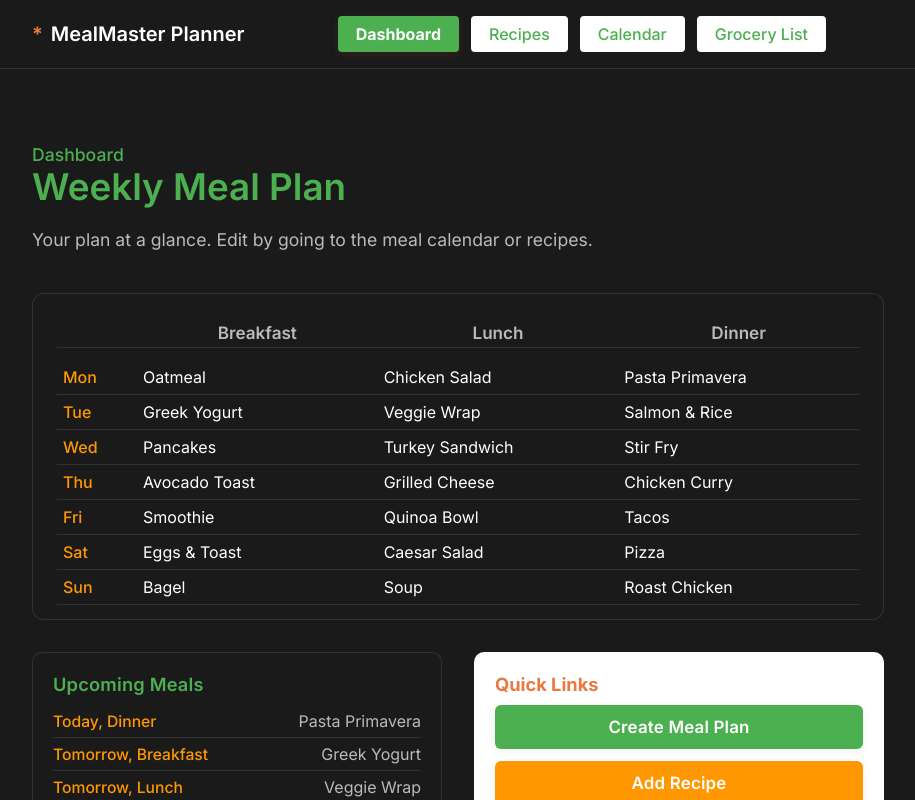
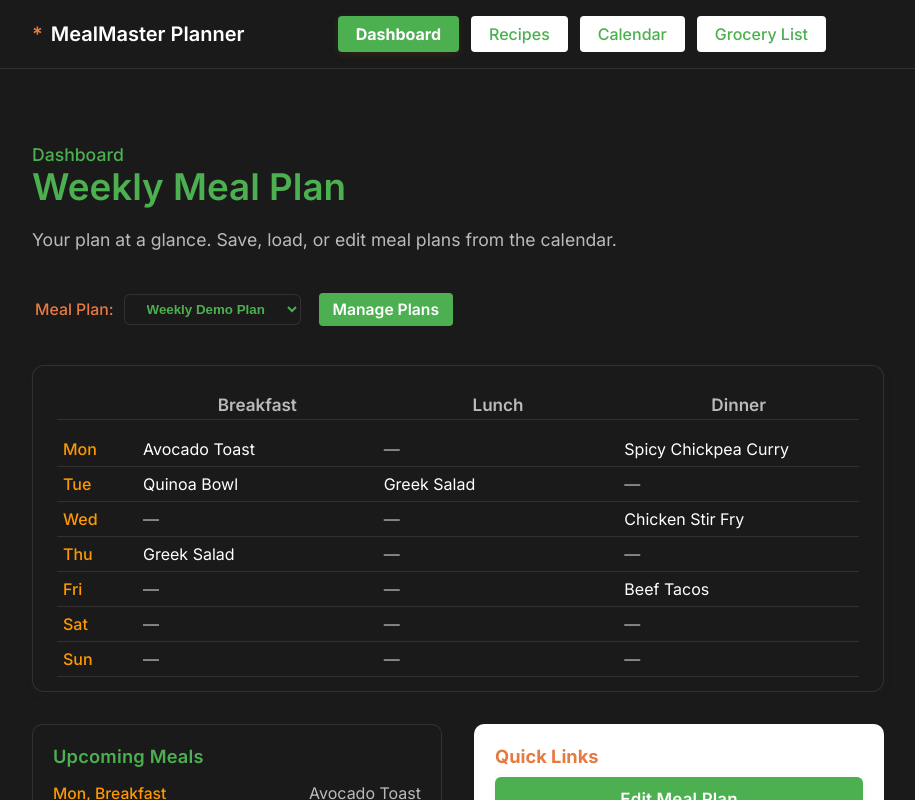
Before and after one commit to Workflow-Manager-admin/mealmaster-planner-24759-83a81f90, a React (Create React App) app in the folder mealplanner_app/: page / in a window 1280 px wide. Shown: the top 800 px of the page, without its empty margins (182-1097 px from the left). Built offline with nearby package versions, Linux system fonts and the light colour scheme; the HTML template or start-up script is replaced by a standard one.

Commit message:
Auto-commit: Changes as of 2025-05-29T07:46:52.028198+00:00

```diff
--- a/mealplanner_app/src/components/Dashboard.js
+++ b/mealplanner_app/src/components/Dashboard.js
@@ -1,35 +1,98 @@
-import React, { useState } from 'react';
+import React, { useState, useEffect } from 'react';
 
 // PUBLIC_INTERFACE
 /**
  * Dashboard component
- * Shows user's weekly meal plan summary (mock data), upcoming meals, and quick links to core app functions.
- * Modern KAVIA colors, minimal grid style, full fit with App layout and theme.
+ * Shows the user's current meal plan summary using saved plans from localStorage.
+ * Lets users quickly switch plans or jump to edit/grocery list, and shows upcoming meals.
  */
 function Dashboard() {
-  // Mock week meal plan data
   const weekDays = ['Mon', 'Tue', 'Wed', 'Thu', 'Fri', 'Sat', 'Sun'];
-  const mockMealPlan = [
-    { day: 'Mon', breakfast: 'Oatmeal', lunch: 'Chicken Salad', dinner: 'Pasta Primavera' },
-    { day: 'Tue', breakfast: 'Greek Yogurt', lunch: 'Veggie Wrap', dinner: 'Salmon & Rice' },
-    { day: 'Wed', breakfast: 'Pancakes', lunch: 'Turkey Sandwich', dinner: 'Stir Fry' },
-    { day: 'Thu', breakfast: 'Avocado Toast', lunch: 'Grilled Cheese', dinner: 'Chicken Curry' },
-    { day: 'Fri', breakfast: 'Smoothie', lunch: 'Quinoa Bowl', dinner: 'Tacos' },
-    { day: 'Sat', breakfast: 'Eggs & Toast', lunch: 'Caesar Salad', dinner: 'Pizza' },
-    { day: 'Sun', breakfast: 'Bagel', lunch: 'Soup', dinner: 'Roast Chicken' }
+  const mealTypes = ['Breakfast', 'Lunch', 'Dinner'];
+
+  // Recipes must match mock IDs as used in MealCalendar/GroceryList
+  const mockRecipes = [
+    { id: 1, title: 'Avocado Toast' },
+    { id: 2, title: 'Chicken Stir Fry' },
+    { id: 3, title: 'Beef Tacos' },
+    { id: 4, title: 'Quinoa Bowl' },
+    { id: 5, title: 'Greek Salad' },
+    { id: 6, title: 'Spicy Chickpea Curry' }
   ];
 
-  // Mock upcoming meals list
-  const mockUpcomingMeals = [
-    { when: 'Today, Dinner', meal: 'Pasta Primavera' },
-    { when: 'Tomorrow, Breakfast', meal: 'Greek Yogurt' },
-    { when: 'Tomorrow, Lunch', meal: 'Veggie Wrap' },
-    { when: 'Tomorrow, Dinner', meal: 'Salmon & Rice' }
-  ];
+  // -- Plan management logic, parallel to MealCalendar --
+  function getStoredPlans() {
+    try {
+      return JSON.parse(localStorage.getItem('mm_mealplans')) || [];
+    } catch { return []; }
+  }
+  function storePlans(plans) {
+    localStorage.setItem('mm_mealplans', JSON.stringify(plans));
+  }
+  // Default if none stored yet
+  const defaultPlan = {
+    id: 1,
+    name: "Weekly Demo Plan",
+    plan: {
+      Mon: { Breakfast: 1, Lunch: null, Dinner: 6 },
+      Tue: { Breakfast: 4, Lunch: 5, Dinner: null },
+      Wed: { Breakfast: null, Lunch: null, Dinner: 2 },
+      Thu: { Breakfast: 5, Lunch: null, Dinner: null },
+      Fri: { Breakfast: null, Lunch: null, Dinner: 3 },
+      Sat: { Breakfast: null, Lunch: null, Dinner: null },
+      Sun: { Breakfast: null, Lunch: null, Dinner: null }
+    }
+  };
+
+  const [savedPlans, setSavedPlans] = useState(() => {
+    const plans = getStoredPlans();
+    return plans.length ? plans : [defaultPlan];
+  });
+  const [selectedPlanId, setSelectedPlanId] = useState(() => savedPlans[0]?.id || 1);
+
+  // Update when storage changes (or after editing in other tabs/views)
+  useEffect(() => {
+    const sync = () => {
+      const plans = getStoredPlans();
+      setSavedPlans(plans.length ? plans : [defaultPlan]);
+      if (!plans.find(p => p.id === selectedPlanId)) {
+        setSelectedPlanId(plans.length ? plans[0].id : 1);
+      }
+    };
+    window.addEventListener('storage', sync);
+    return () => window.removeEventListener('storage', sync);
+    // eslint-disable-next-line
+  }, [selectedPlanId]);
+
+  // Find current plan object
+  const currentPlanObj = savedPlans.find(p => p.id === selectedPlanId) || defaultPlan;
+  const mealPlan = currentPlanObj.plan;
+
+  // Compose grid for UI
+  function getRecipeTitle(recipeId) {
+    const rec = mockRecipes.find(r => r.id === recipeId);
+    return rec ? rec.title : '';
+  }
+
+  // Compose a summary of upcoming meals: today (pick first set day) and next three meals in order
+  function getUpcomingMeals() {
+    // Find the next (up to 4) non-empty meal slots from today (Mon..Sun). For demo, always start at "today" = Monday (better: use real date).
+    const flat = [];
+    for (let d = 0; d < weekDays.length; d++) {
+      const day = weekDays[d];
+      for (let mt = 0; mt < mealTypes.length; mt++) {
+        const label = `${day}, ${mealTypes[mt]}`;
+        const rid = mealPlan[day][mealTypes[mt]];
+        if (rid) flat.push({ when: label, meal: getRecipeTitle(rid) });
+      }
+    }
+    return flat.slice(0, 4);
+  }
+  const upcomingMeals = getUpcomingMeals();
 
   // Quick links config: { label, route, color }
   const quickLinks = [
-    { label: 'Create Meal Plan', route: '/calendar', color: 'var(--primary)' },
+    { label: 'Edit Meal Plan', route: '/calendar', color: 'var(--primary)' },
     { label: 'Add Recipe', route: '/recipes', color: 'var(--accent)' },
     { label: 'View Grocery List', route: '/grocery-list', color: 'var(--kavia-orange)' },
   ];
@@ -49,8 +112,40 @@ function Dashboard() {
           Weekly Meal Plan
         </h1>
         <p className="description" style={{ marginBottom: 0 }}>
-          Your plan at a glance. Edit by going to the meal calendar or recipes.
+          Your plan at a glance. Save, load, or edit meal plans from the calendar.
         </p>
+      </div>
+
+      {/* Plan selection bar */}
+      <div style={{
+        display: "flex", flexDirection: "row", gap: 10,
+        alignItems: "center", marginBottom: 7, marginLeft: 3
+      }}>
+        <label style={{ color: 'var(--kavia-orange)', fontWeight: 500, fontSize: '.99rem' }}>
+          Meal Plan:
+        </label>
+        <select
+          value={selectedPlanId}
+          style={{
+            border: `1px solid var(--border-color)`, borderRadius: 6, padding: "6px 18px",
+            background: "var(--kavia-dark)", color: "var(--primary)", fontWeight: 600
+          }}
+          onChange={e => setSelectedPlanId(Number(e.target.value))}
+        >
+          {savedPlans.map(p =>
+            <option value={p.id} key={p.id}>{p.name}</option>
+          )}
+        </select>
+        <a
+          href="/calendar"
+          className="btn"
+          style={{
+            background: 'var(--primary)', color: '#fff',
+            fontSize: '.98rem', fontWeight: 600, marginLeft: 8, padding: '7px 14px', textDecoration: 'none'
+          }}
+        >
+          Manage Plans
+        </a>
       </div>
 
       {/* Week meal plan summary grid */}
@@ -85,9 +180,9 @@ function Dashboard() {
             </div>
           ))}
         </div>
-        {mockMealPlan.map(row => (
+        {weekDays.map(day => (
           <div
-            key={row.day}
+            key={day}
             style={{
               display: 'flex',
               alignItems: 'stretch',
@@ -102,11 +197,17 @@ function Dashboard() {
               fontWeight: 500,
               color: 'var(--accent)'
             }}>
-              {row.day}
+              {day}
             </div>
-            <div style={{ flex: 1, padding: '7px 6px', fontWeight: 400 }}>{row.breakfast}</div>
-            <div style={{ flex: 1, padding: '7px 6px', fontWeight: 400 }}>{row.lunch}</div>
-            <div style={{ flex: 1, padding: '7px 6px', fontWeight: 400 }}>{row.dinner}</div>
+            <div style={{ flex: 1, padding: '7px 6px', fontWeight: 400 }}>
+              {mealPlan[day]?.Breakfast ? getRecipeTitle(mealPlan[day].Breakfast) : <span style={{ color: 'var(--text-secondary)' }}>—</span>}
+            </div>
+            <div style={{ flex: 1, padding: '7px 6px', fontWeight: 400 }}>
+              {mealPlan[day]?.Lunch ? getRecipeTitle(mealPlan[day].Lunch) : <span style={{ color: 'var(--text-secondary)' }}>—</span>}
+            </div>
+            <div style={{ flex: 1, padding: '7px 6px', fontWeight: 400 }}>
+              {mealPlan[day]?.Dinner ? getRecipeTitle(mealPlan[day].Dinner) : <span style={{ color: 'var(--text-secondary)' }}>—</span>}
+            </div>
           </div>
         ))}
       </div>
@@ -143,7 +244,8 @@ function Dashboard() {
           >
             Upcoming Meals
           </div>
-          {mockUpcomingMeals.map((um, idx) => (
+          {upcomingMeals.length
+            ? upcomingMeals.map((um, idx) => (
               <div
                 key={idx}
                 style={{
@@ -151,7 +253,7 @@ function Dashboard() {
                   alignItems: 'center',
                   justifyContent: 'space-between',
                   padding: '6px 0',
-                borderBottom: idx === mockUpcomingMeals.length - 1 ? 'none' : '1px solid var(--border-color)'
+                  borderBottom: idx === upcomingMeals.length - 1 ? 'none' : '1px solid var(--border-color)'
                 }}>
                 <span style={{
                   color: 'var(--accent)',
@@ -164,7 +266,11 @@ function Dashboard() {
                   fontWeight: 400
                 }}>{um.meal}</span>
               </div>
-          ))}
+            ))
+            : <div style={{ color: 'var(--text-secondary)', fontSize: '1.03rem', margin: '6px 0' }}>
+              No meals planned yet.
+            </div>
+          }
         </div>
 
         {/* Quick Links */}
```
Also changed, not shown: 2 other files (tests, documents, lock files or other folders). Lines whose indentation alone changed are shown as unchanged.
